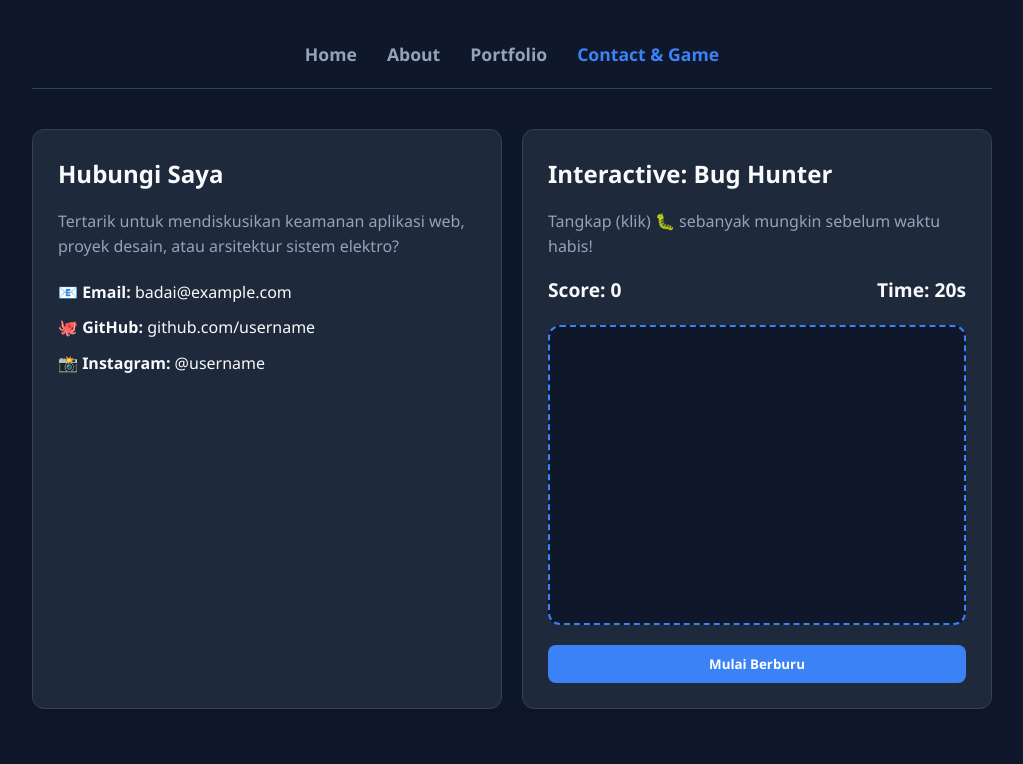
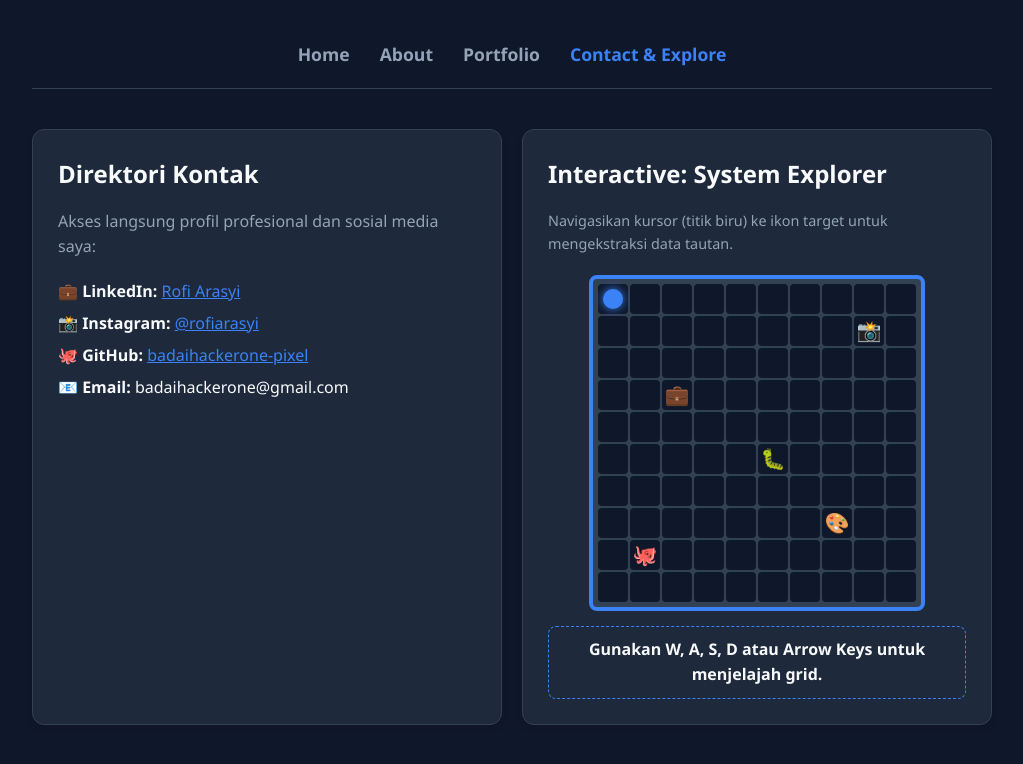
Before and after one commit to badaihackerone-pixel/rofiarasyiportofolio, a plain HTML site: page contact.html in a window 1280 px wide. Shown: the whole page, without its empty margins (128-1151 px from the left). Drawn offline with Linux system fonts and the light colour scheme.

Commit message:
feat: refactor architecture to implement grid exploration game and stabilize UX

```diff
--- a/contact.html
+++ b/contact.html
@@ -2,8 +2,7 @@
 <html lang="id">
 <head>
   <meta charset="UTF-8">
-  <meta name="viewport" content="width=device-width, initial-scale=1.0">
-  <title>Contact & Game | Portfolio</title>
+  <title>Contact & Explore | Rofi Arasyi</title>
   <link rel="stylesheet" href="style.css">
 </head>
 <body>
@@ -12,40 +11,34 @@
       <a href="index.html">Home</a>
       <a href="about.html">About</a>
       <a href="portfolio.html">Portfolio</a>
-      <a href="contact.html" class="active">Contact & Game</a>
+      <a href="contact.html" class="active">Contact & Explore</a>
     </nav>
 
-    <main>
-      <div class="grid-2">
-        <div class="card">
-          <h2>Hubungi Saya</h2>
-          <p>Tertarik untuk mendiskusikan keamanan aplikasi web, proyek desain, atau arsitektur sistem elektro?</p>
-          <ul style="list-style: none; margin-top: 20px;">
-            <li style="margin-bottom: 10px;">📧 <strong>Email:</strong> badai@example.com</li>
-            <li style="margin-bottom: 10px;">🐙 <strong>GitHub:</strong> github.com/username</li>
-            <li style="margin-bottom: 10px;">📸 <strong>Instagram:</strong> @username</li>
-          </ul>
-        </div>
+    <main class="grid-2">
+      <!-- Rute Eksplisit: Akses langsung untuk profesional -->
+      <div class="card">
+        <h2>Direktori Kontak</h2>
+        <p>Akses langsung profil profesional dan sosial media saya:</p>
+        <ul style="list-style: none; margin-top: 15px; line-height: 2;">
+          <li>💼 <strong>LinkedIn:</strong> <a href="https://www.linkedin.com/in/rofi-arasyi" target="_blank" style="color:var(--accent);">Rofi Arasyi</a></li>
+          <li>📸 <strong>Instagram:</strong> <a href="https://instagram.com/rofiarasyi" target="_blank" style="color:var(--accent);">@rofiarasyi</a></li>
+          <li>🐙 <strong>GitHub:</strong> <a href="https://github.com/badaihackerone-pixel" target="_blank" style="color:var(--accent);">badaihackerone-pixel</a></li>
+          <li>📧 <strong>Email:</strong> badaihackerone@gmail.com</li>
+        </ul>
+      </div>
 
-        <div class="card">
-          <h2>Interactive: Bug Hunter</h2>
-          <p>Tangkap (klik) 🐛 sebanyak mungkin sebelum waktu habis!</p>
+      <!-- Rute Implisit: Game Interaktif (Easter Egg) -->
+      <div class="card">
+        <h2>Interactive: System Explorer</h2>
+        <p style="font-size: 0.9rem;">Navigasikan kursor (titik biru) ke ikon target untuk mengekstraksi data tautan.</p>
 
-          <div class="game-stats">
-            <span>Score: <span id="score">0</span></span>
-            <span>Time: <span id="time">20</span>s</span>
-          </div>
-
-          <div id="game-board">
-            <!-- Bug akan dirender di sini via JavaScript -->
-          </div>
-
-          <button id="start-btn" class="btn" style="width: 100%;">Mulai Berburu</button>
+        <div id="game-container">
+          <div id="rpg-board"></div>
+          <div id="game-message">Gunakan <strong>W, A, S, D</strong> atau <strong>Arrow Keys</strong> untuk menjelajah grid.</div>
         </div>
       </div>
     </main>
   </div>
-
   <script src="script.js"></script>
 </body>
 </html>
--- a/script.js
+++ b/script.js
@@ -1,87 +1,82 @@
 document.addEventListener('DOMContentLoaded', () => {
-  const gameBoard = document.getElementById('game-board');
-  if (!gameBoard) return; // Hanya berjalan di halaman contact/game
+  const boardElement = document.getElementById('rpg-board');
+  const messageElement = document.getElementById('game-message');
 
-  const scoreDisplay = document.getElementById('score');
-  const timeDisplay = document.getElementById('time');
-  const startBtn = document.getElementById('start-btn');
+  if (!boardElement) return; // Hanya eksekusi jika berada di halaman Contact
 
-  let score = 0;
-  let timeLeft = 20; // Waktu permainan 20 detik
-  let gameInterval;
-  let bugInterval;
-  let isPlaying = false;
+  const gridSize = 10;
+  let playerPos = { x: 0, y: 0 }; // Kordinat awal (kiri atas)
 
-  startBtn.addEventListener('click', startGame);
+  // Mapping objek eksplorasi (POI - Points of Interest)
+  const items = [
+    { id: 'linkedin', x: 2, y: 3, icon: '💼', name: 'LinkedIn', desc: 'Rofi Arasyi', url: 'https://www.linkedin.com/in/rofi-arasyi' },
+    { id: 'instagram', x: 8, y: 1, icon: '📸', name: 'Instagram', desc: '@rofiarasyi', url: 'https://instagram.com/rofiarasyi' },
+    { id: 'github', x: 1, y: 8, icon: '🐙', name: 'GitHub', desc: 'Repositories', url: 'https://github.com/badaihackerone-pixel' },
+    { id: 'hmte', x: 7, y: 7, icon: '🎨', name: 'HMTE Works', desc: 'Design Portfolio', url: 'portfolio.html' },
+    { id: 'bug', x: 5, y: 5, icon: '🐛', name: 'Bug Bounty', desc: 'Vulnerability Reports', url: 'portfolio.html' }
+  ];
 
-  function startGame() {
-    if (isPlaying) return;
-    isPlaying = true;
-    score = 0;
-    timeLeft = 20;
-    scoreDisplay.textContent = score;
-    timeDisplay.textContent = timeLeft;
-    gameBoard.innerHTML = '';
-    startBtn.style.display = 'none';
+  function renderBoard() {
+    boardElement.innerHTML = '';
 
-    gameInterval = setInterval(updateTime, 1000);
-    spawnBug(); // Mulai memunculkan bug
+    for (let y = 0; y < gridSize; y++) {
+      for (let x = 0; x < gridSize; x++) {
+        const cell = document.createElement('div');
+        cell.classList.add('cell');
+
+        // Cek apakah ada item di koordinat ini
+        const item = items.find(i => i.x === x && i.y === y);
+        if (item) {
+          cell.textContent = item.icon;
+        }
+
+        // Cek apakah player di koordinat ini
+        if (playerPos.x === x && playerPos.y === y) {
+          const playerMarker = document.createElement('div');
+          playerMarker.classList.add('player');
+          cell.innerHTML = ''; // Timpa ikon item jika player menginjaknya
+          cell.appendChild(playerMarker);
+        }
+
+        boardElement.appendChild(cell);
+      }
+    }
+    checkCollision();
   }
 
-  function updateTime() {
-    timeLeft--;
-    timeDisplay.textContent = timeLeft;
-    if (timeLeft <= 0) {
-      endGame();
+  function checkCollision() {
+    const item = items.find(i => i.x === playerPos.x && i.y === playerPos.y);
+    if (item) {
+      messageElement.innerHTML = `> Target Ditemukan: <strong>${item.name}</strong> (${item.desc}) <br> <a href="${item.url}" target="_blank">Akses Entitas [Klik Disini]</a>`;
+    } else {
+      messageElement.innerHTML = 'Gunakan <strong>W, A, S, D</strong> atau <strong>Arrow Keys</strong> untuk menjelajah grid.';
     }
   }
 
-  function spawnBug() {
-    if (!isPlaying) return;
+  // Event Listener Input Keyboard
+  window.addEventListener('keydown', (e) => {
+    // Mencegah default scrolling saat main game dengan arrow keys
+    if(["ArrowUp","ArrowDown","ArrowLeft","ArrowRight", "w", "a", "s", "d"].indexOf(e.key) > -1) {
+        e.preventDefault();
+    }
 
-    const bug = document.createElement('div');
-    bug.classList.add('bug');
-    bug.textContent = '🐛'; // Ikon bug
+    switch(e.key.toLowerCase()) {
+      case 'arrowup': case 'w':
+        if (playerPos.y > 0) playerPos.y--;
+        break;
+      case 'arrowdown': case 's':
+        if (playerPos.y < gridSize - 1) playerPos.y++;
+        break;
+      case 'arrowleft': case 'a':
+        if (playerPos.x > 0) playerPos.x--;
+        break;
+      case 'arrowright': case 'd':
+        if (playerPos.x < gridSize - 1) playerPos.x++;
+        break;
+    }
+    renderBoard();
+  });
 
-    // Hitung posisi acak di dalam game-board
-    const maxX = gameBoard.clientWidth - 40;
-    const maxY = gameBoard.clientHeight - 40;
-    const randomX = Math.floor(Math.random() * maxX);
-    const randomY = Math.floor(Math.random() * maxY);
-
-    bug.style.left = `${randomX}px`;
-    bug.style.top = `${randomY}px`;
-
-    // Event listener untuk menangkap bug
-    bug.addEventListener('mousedown', function() {
-      score++;
-      scoreDisplay.textContent = score;
-      this.remove();
-    });
-
-    gameBoard.appendChild(bug);
-
-    // Bug menghilang sendiri setelah 800ms jika tidak diklik
-    setTimeout(() => {
-      if (gameBoard.contains(bug)) {
-        bug.remove();
-      }
-    }, 800);
-
-    // Waktu acak untuk kemunculan bug berikutnya (300ms - 800ms)
-    const nextSpawn = Math.floor(Math.random() * 500) + 300;
-    bugInterval = setTimeout(spawnBug, nextSpawn);
-  }
-
-  function endGame() {
-    isPlaying = false;
-    clearInterval(gameInterval);
-    clearTimeout(bugInterval);
-    gameBoard.innerHTML = `<div style="display:flex; height:100%; align-items:center; justify-content:center; flex-direction:column;">
-      <h2 style="margin:0;">Time's Up!</h2>
-      <p style="margin:5px 0;">Bugs Caught: ${score}</p>
-    </div>`;
-    startBtn.textContent = 'Play Again';
-    startBtn.style.display = 'inline-block';
-  }
+  // Render awal
+  renderBoard();
 });
--- a/style.css
+++ b/style.css
@@ -7,166 +7,64 @@
   --accent-hover: #60a5fa;
   --danger: #ef4444;
   --success: #10b981;
+  --grid-border: #334155;
 }
 
-* {
-  box-sizing: border-box;
-  margin: 0;
-  padding: 0;
-  font-family: 'Segoe UI', Roboto, Helvetica, Arial, sans-serif;
-}
-
-body {
-  background-color: var(--bg-dark);
-  color: var(--text-main);
-  line-height: 1.6;
-}
-
-.container {
-  max-width: 1000px;
-  margin: 0 auto;
-  padding: 20px;
-}
+* { box-sizing: border-box; margin: 0; padding: 0; font-family: 'Segoe UI', sans-serif; }
+body { background-color: var(--bg-dark); color: var(--text-main); line-height: 1.6; }
+.container { max-width: 1000px; margin: 0 auto; padding: 20px; }
 
 /* Navigation */
-nav {
-  display: flex;
-  justify-content: center;
-  gap: 30px;
-  padding: 20px 0;
-  border-bottom: 1px solid #334155;
-  margin-bottom: 40px;
-}
+nav { display: flex; justify-content: center; gap: 30px; padding: 20px 0; border-bottom: 1px solid var(--grid-border); margin-bottom: 40px; }
+nav a { color: var(--text-muted); text-decoration: none; font-weight: 600; font-size: 1.1rem; transition: 0.3s; }
+nav a:hover, nav a.active { color: var(--accent); }
 
-nav a {
-  color: var(--text-muted);
-  text-decoration: none;
-  font-weight: 600;
-  font-size: 1.1rem;
-  transition: color 0.3s ease;
-}
-
-nav a:hover, nav a.active {
-  color: var(--accent);
-}
-
-/* Typography & General Elements */
-h1, h2 {
-  color: var(--text-main);
-  margin-bottom: 15px;
-}
-
-p {
-  color: var(--text-muted);
-  margin-bottom: 15px;
-}
-
-.btn {
-  display: inline-block;
-  background: var(--accent);
-  color: #fff;
-  padding: 10px 20px;
-  border-radius: 8px;
-  text-decoration: none;
-  font-weight: bold;
-  transition: background 0.3s;
-  border: none;
-  cursor: pointer;
-}
-
-.btn:hover {
-  background: var(--accent-hover);
-}
+h1, h2 { color: var(--text-main); margin-bottom: 15px; }
+p { color: var(--text-muted); margin-bottom: 15px; }
+.btn { display: inline-block; background: var(--accent); color: #fff; padding: 10px 20px; border-radius: 8px; text-decoration: none; font-weight: bold; border: none; cursor: pointer; }
+.btn:hover { background: var(--accent-hover); }
 
 /* Cards & Layouts */
-.card {
-  background: var(--bg-card);
-  border-radius: 12px;
-  padding: 25px;
-  margin-bottom: 20px;
-  box-shadow: 0 4px 6px rgba(0, 0, 0, 0.1);
-  border: 1px solid #334155;
-  transition: transform 0.3s ease;
-}
+.card { background: var(--bg-card); border-radius: 12px; padding: 25px; margin-bottom: 20px; box-shadow: 0 4px 6px rgba(0,0,0,0.1); border: 1px solid var(--grid-border); }
+.grid-2 { display: grid; grid-template-columns: 1fr 1fr; gap: 20px; }
 
-.card:hover {
-  transform: translateY(-5px);
-}
-
-.grid-2 {
-  display: grid;
-  grid-template-columns: 1fr 1fr;
-  gap: 20px;
-}
-
-/* Images */
-.profile-img {
-  width: 150px;
-  height: 150px;
-  border-radius: 50%;
-  object-fit: cover;
-  border: 3px solid var(--accent);
-  margin-bottom: 20px;
-}
-
-.ig-grid {
-  display: grid;
-  grid-template-columns: repeat(auto-fit, minmax(200px, 1fr));
-  gap: 15px;
-}
-
-.ig-post img {
-  width: 100%;
-  height: 200px;
-  object-fit: cover;
-  border-radius: 8px;
-  border: 1px solid #334155;
-  transition: opacity 0.3s;
-}
-
-.ig-post:hover img {
-  opacity: 0.8;
-}
-
-/* Bug Status */
-.badge {
-  padding: 4px 8px;
-  border-radius: 4px;
-  font-size: 0.8rem;
-  font-weight: bold;
-}
+/* Badges */
+.badge { padding: 4px 8px; border-radius: 4px; font-size: 0.8rem; font-weight: bold; }
 .bg-danger { background: rgba(239, 68, 68, 0.2); color: var(--danger); }
 .bg-success { background: rgba(16, 185, 129, 0.2); color: var(--success); }
 
-/* Game UI */
-#game-board {
-  width: 100%;
-  height: 300px;
-  background: #0f172a;
-  border: 2px dashed var(--accent);
-  border-radius: 12px;
-  position: relative;
-  overflow: hidden;
-  margin: 20px 0;
-  cursor: crosshair;
+/* RPG Exploration Game Board */
+#game-container { text-align: center; margin-top: 20px; }
+#rpg-board {
+  display: grid;
+  grid-template-columns: repeat(10, 30px);
+  grid-template-rows: repeat(10, 30px);
+  gap: 2px;
+  background-color: var(--grid-border);
+  border: 4px solid var(--accent);
+  border-radius: 8px;
+  margin: 0 auto;
+  width: max-content;
+  padding: 5px;
 }
 
-.bug {
-  font-size: 30px;
-  position: absolute;
-  cursor: pointer;
-  user-select: none;
-  animation: pop 0.2s ease-out;
+.cell { background-color: var(--bg-dark); width: 30px; height: 30px; display: flex; align-items: center; justify-content: center; font-size: 20px; border-radius: 4px; }
+.player { background-color: var(--accent); border-radius: 50%; width: 20px; height: 20px; box-shadow: 0 0 10px var(--accent); transition: 0.1s; }
+
+#game-message {
+  min-height: 50px;
+  margin-top: 15px;
+  padding: 10px;
+  background: var(--bg-card);
+  border: 1px dashed var(--accent);
+  border-radius: 8px;
+  font-weight: bold;
 }
 
-@keyframes pop {
-  0% { transform: scale(0); }
-  100% { transform: scale(1); }
+#game-message a { color: var(--accent); text-decoration: underline; }
+
+/* Responsive adjustments */
+@media (max-width: 768px) {
+  .grid-2 { grid-template-columns: 1fr; }
+  nav { flex-wrap: wrap; }
 }
-
-.game-stats {
-  display: flex;
-  justify-content: space-between;
-  font-size: 1.2rem;
-  font-weight: bold;
-}
```
Also changed, not shown: index.html (+7 -8 lines), portfolio.html (+30 -27 lines).
